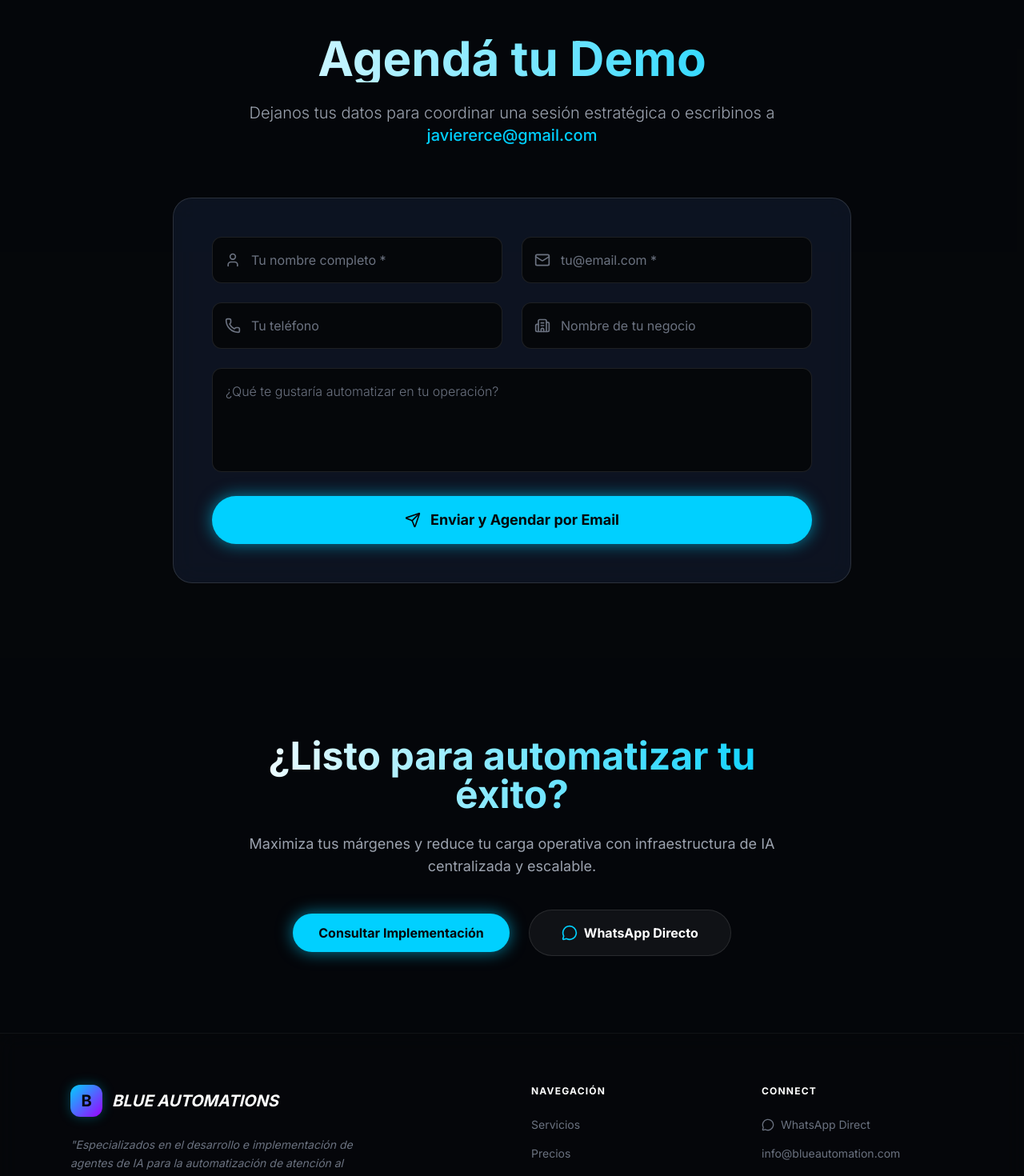
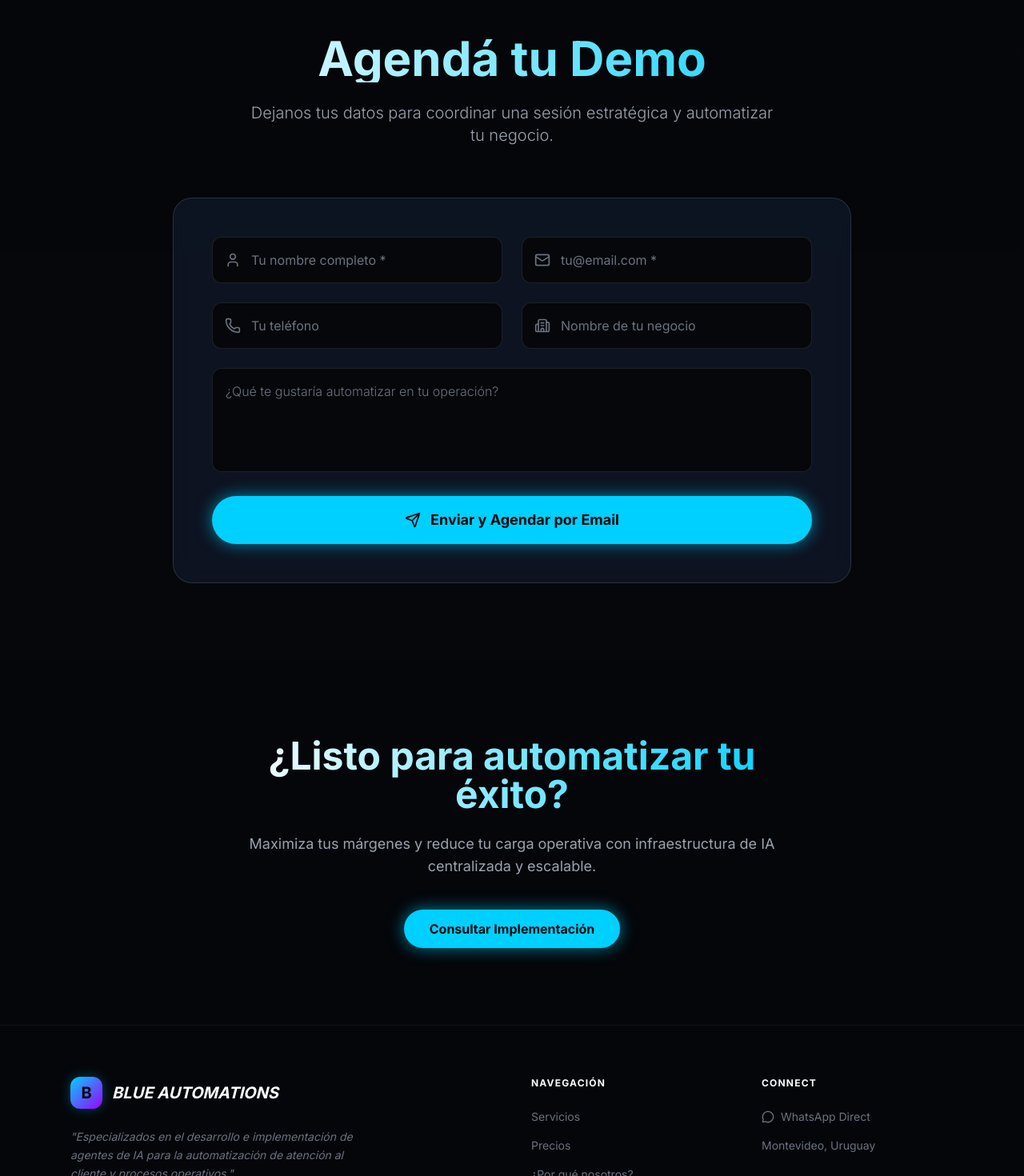
Before and after one commit to javiererce/BlueAutomation, a React (Vite) app: page / in a window 1280 px wide. Shown: the part 7560-9030 px from the top of the page at 80% size. Built offline with nearby package versions, Linux system fonts and the light colour scheme.

Commit message:
UI: Cleaned up buttons and removed visible email addresses

```diff
--- a/src/App.jsx
+++ b/src/App.jsx
@@ -107,19 +107,12 @@ function App() {
           <p className="text-gray-400 mb-10 text-lg">
             Maximiza tus márgenes y reduce tu carga operativa con infraestructura de IA centralizada y escalable.
           </p>
-          <div className="flex flex-col sm:flex-row items-center justify-center gap-6">
+          <div className="flex justify-center">
             <button
               onClick={openWhatsApp}
               className="w-full sm:w-auto btn-glow"
             >
               Consultar Implementación
-            </button>
-            <button
-              onClick={openWhatsApp}
-              className="w-full sm:w-auto px-10 py-4 bg-white/5 hover:bg-white/10 border border-white/10 text-white rounded-full font-bold transition-all flex items-center justify-center gap-2"
-            >
-              <MessageCircle className="w-5 h-5 text-neon-cyan" />
-              WhatsApp Directo
             </button>
           </div>
         </div>
@@ -155,7 +148,6 @@ function App() {
                 <button onClick={openWhatsApp} className="flex items-center gap-2 text-gray-500 hover:text-neon-cyan transition-colors text-sm">
                   <MessageCircle className="w-4 h-4" /> WhatsApp Direct
                 </button>
-                <p className="text-gray-500 text-sm">info@blueautomation.com</p>
                 <p className="text-gray-500 text-sm">Montevideo, Uruguay</p>
               </div>
             </div>
--- a/src/components/Contact.jsx
+++ b/src/components/Contact.jsx
@@ -58,7 +58,7 @@ export default function Contact() {
                         Agendá tu Demo
                     </motion.h2>
                     <p className="text-gray-400 max-w-2xl mx-auto text-xl font-light">
-                        Dejanos tus datos para coordinar una sesión estratégica o escribinos a <span className="text-neon-cyan font-medium">{CONTACT_EMAIL}</span>
+                        Dejanos tus datos para coordinar una sesión estratégica y automatizar tu negocio.
                     </p>
                 </div>
 
```
